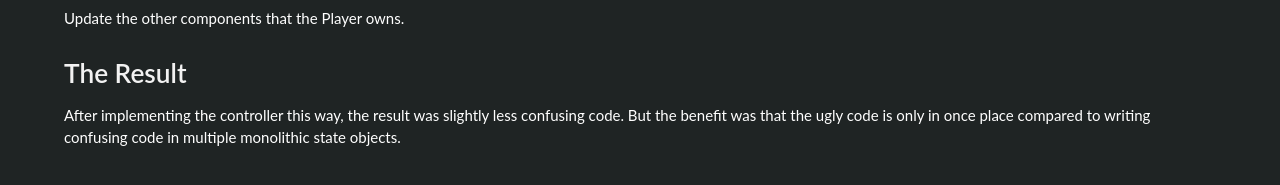
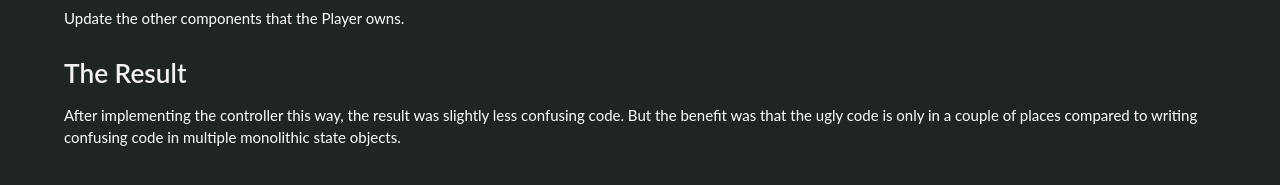
Before and after one commit to PhoenixAran/PhoenixAran.github.io, a Jekyll site: the page built from _posts/2021-01-17-player-state-machine.md, in a window 1280 px wide and 900 px high, scrolled down 4932 px. Shown: the part 706-891 px from the top of the window. Built offline with Jekyll 4.4.1, drawn with Linux system fonts in a browser that asks for light colours; some of the changed text lies outside the part shown.

Commit message:
edit part of post and date

```diff
--- a/_posts/2021-01-05-player-state-machine.md
+++ b/_posts/2021-01-17-player-state-machine.md
@@ -205,5 +205,5 @@ Items in my engine are their own entities whose update and draw methods get call
 Update the other components that the Player owns.
 
 ## The Result
-After implementing the controller this way, the result was slightly less confusing code. But the benefit was that the ugly code is only in once place compared to
+After implementing the controller this way, the result was slightly less confusing code. But the benefit was that the ugly code is only in a couple of places compared to
 writing confusing code in multiple monolithic state objects.
```
